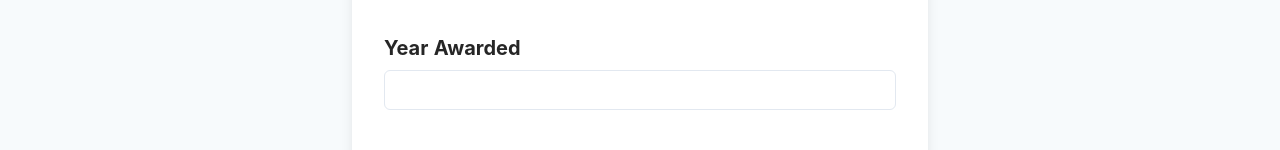
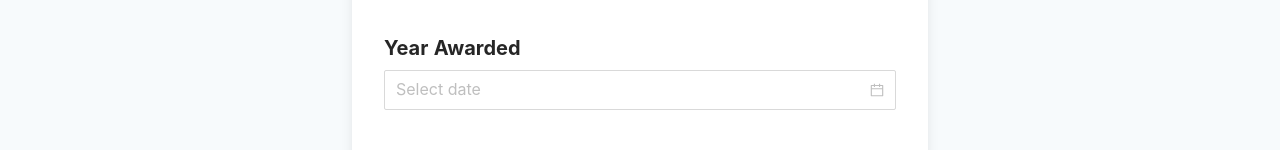
Before and after one commit to Kzoeps/cert-tainty, a Next.js app: page /mint in a window 1280 px wide. Shown: the part 554-704 px from the top of the page. Built offline with nearby package versions, Linux system fonts and the light colour scheme; no server answers; what wagmi would draw is missing.

Commit message:
feat: add formik handle change

```diff
--- a/models/parchment.models.ts
+++ b/models/parchment.models.ts
@@ -16,4 +16,18 @@ export const KYC_PROGRESS_ROUTES = {
 	[KycStatusEnum.approved]: ''
 }
 
+export interface MintForm {
+	name: string;
+	major: string;
+	yearAwarded: string | Date;
+	description: string;
+}
+
+export const MINT_FORM_INIT = {
+	name: '',
+	major: '',
+	yearAwarded: '',
+	description: ''
+}
+
 export const KYC_ROUTE_ENUMS = [KycStatusEnum.approved, KycStatusEnum.in_progress, KycStatusEnum.rejected];
--- a/pages/mint/index.tsx
+++ b/pages/mint/index.tsx
@@ -1,13 +1,26 @@
 import {Box, Button, Center, FormControl, Heading, Input, Stack, Text, Textarea} from '@chakra-ui/react';
+import {DatePicker} from 'antd';
+import {Formik, Form} from 'formik';
 import React from 'react';
+import {MINT_FORM_INIT, MintForm} from '../../models/parchment.models';
 
 export interface MintProps {
 }
 
 const MintProps = (props: MintProps) => {
+	const handleSubmit = (values: MintForm) => {
+		console.log(values);
+	};
+
 	return (
-		<Center bg="gray.50" w="100%"  textAlign={'center'}>
-				<Stack rounded="lg" boxShadow='lg' bg="white" maxW="xl" p={8} as={Box} textAlign={'left'} mb={24} mt={20}>
+		<Formik initialValues={MINT_FORM_INIT} onSubmit={handleSubmit}>
+			{(formik) => {
+				return (
+					<Form>
+						<Center bg="gray.50" w="100%" textAlign={'center'}>
+							<Stack rounded="lg" boxShadow="lg" bg="white" maxW="xl" p={8} as={Box} textAlign={'left'}
+								   mb={24}
+								   mt={20}>
 								<Heading
 									lineHeight={1.1}
 									fontWeight={600}
@@ -15,7 +28,8 @@ const MintProps = (props: MintProps) => {
 									Mint a certificate
 								</Heading>
 								<Text w="100%" mb={12} color="gray.500">
-						Generate an nft for your college degree to ensure authenticity backed with cryptography.
+									Generate an nft for your college degree to ensure authenticity backed with
+									cryptography.
 									Please provide all required details below to mint a certificate.
 								</Text>
 
@@ -24,7 +38,7 @@ const MintProps = (props: MintProps) => {
 										Name
 									</Heading>
 									<FormControl maxW="100%" mt={2} id="name">
-							<Input type="text"/>
+										<Input name="name" onChange={formik.handleChange} type="text"/>
 									</FormControl>
 								</Box>
 
@@ -33,7 +47,7 @@ const MintProps = (props: MintProps) => {
 										Major
 									</Heading>
 									<FormControl maxW="100%" mt={2} id="name">
-							<Input type="text"/>
+										<Input name="major" onChange={formik.handleChange} type="text"/>
 									</FormControl>
 								</Box>
 
@@ -42,7 +56,7 @@ const MintProps = (props: MintProps) => {
 										Year Awarded
 									</Heading>
 									<FormControl maxW="100%" mt={2} id="name">
-							<Input type="text"/>
+										<DatePicker name="yearAwarded" onChange={(date, dateString) => formik.setFieldValue('yearAwarded', dateString)} size="large" style={{width: '100%'}}/>
 									</FormControl>
 								</Box>
 
@@ -51,15 +65,19 @@ const MintProps = (props: MintProps) => {
 										Description
 									</Heading>
 									<FormControl maxW="100%" mt={2} id="name">
-							<Textarea placeholder="Add any extra information details here"/>
+										<Textarea name="description" onChange={formik.handleChange} placeholder="Add any extra information details here"/>
 									</FormControl>
 								</Box>
 
-					<Button colorScheme='green'>
+								<Button type='submit' colorScheme="green">
 									Submit
 								</Button>
 							</Stack>
 						</Center>
+					</Form>
+				);
+			}}
+		</Formik>
 	);
 };
 
--- a/pages/sign-up/verification/index.tsx
+++ b/pages/sign-up/verification/index.tsx
@@ -86,7 +86,7 @@ export default function VerificationForm() {
 		if (verifLoading) setInitialLoad(true);
 		refetch().then((response) => {
 			setInitialLoad(false);
-			const kycStatus = response.data.profile.kycStatus as KycStatusEnum;
+			const kycStatus = response?.data?.profile?.kycStatus as KycStatusEnum;
 			const route = KYC_PROGRESS_ROUTES[kycStatus];
 			if (KYC_ROUTE_ENUMS.includes(kycStatus)) {
 				void router.push(`verification/${route}`);
```
Lines whose indentation alone changed are shown as unchanged.
